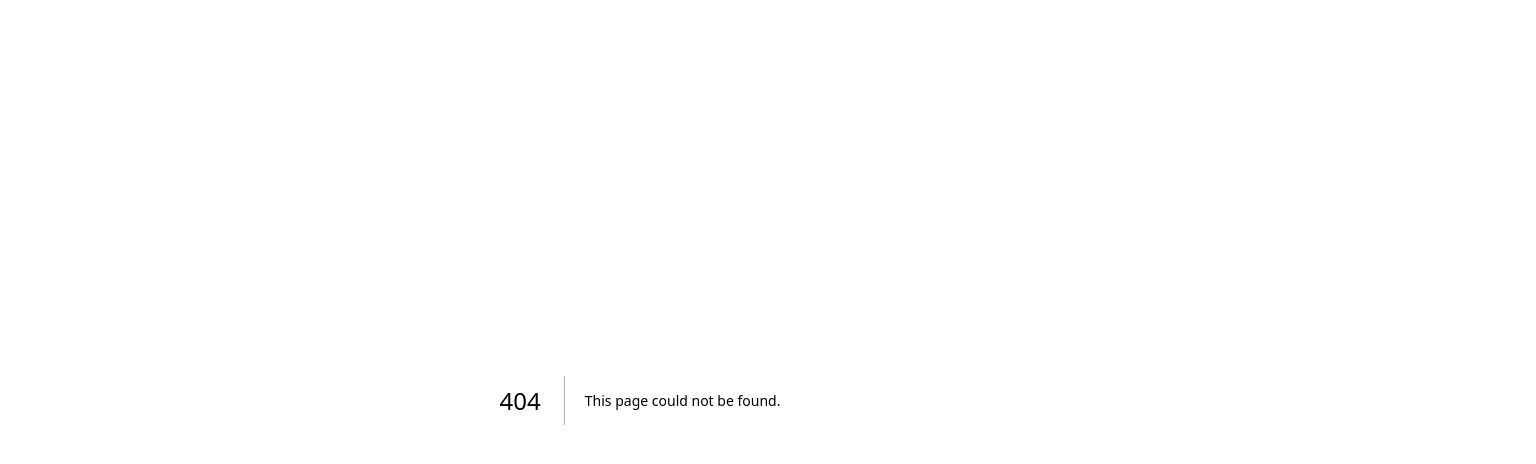
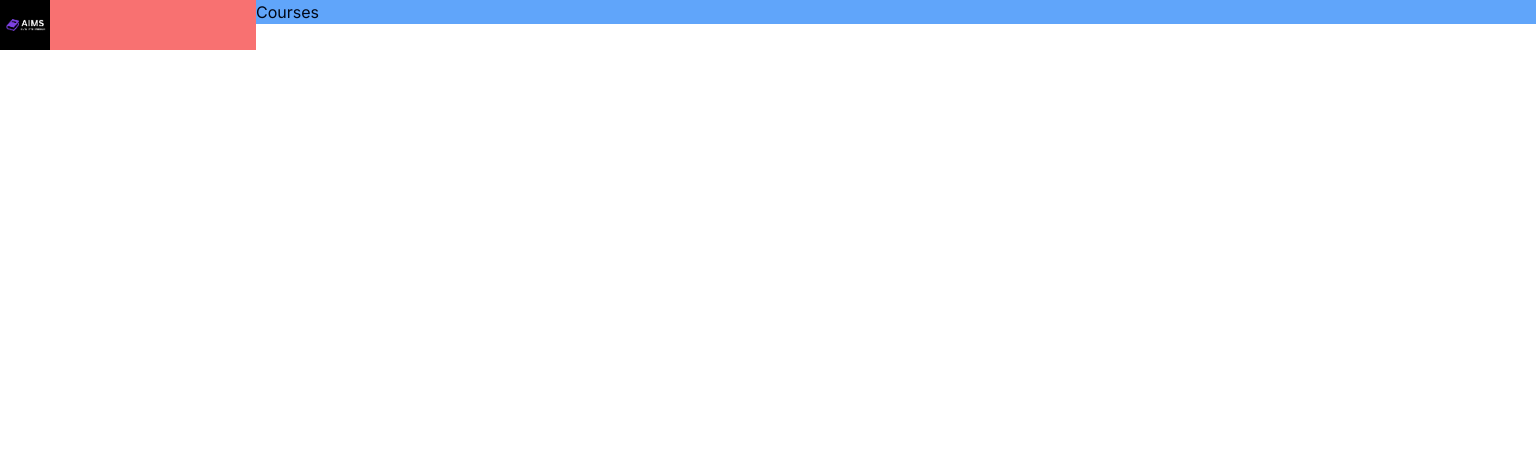
Before and after one commit to harrykamboj1/AIMS, a Next.js app: page /courses in a window 1280 px wide. Before the commit this address had no page. Shown: the top 464 px of the page, 1536 px wide, since content can reach past the window. Built offline with nearby package versions, Linux system fonts and the light colour scheme.

Commit message:
Logo and sidebar added

```diff
--- /dev/null
+++ b/app/(main)/_components/SideNavigationBar.jsx
@@ -0,0 +1,26 @@
+import { BadgeIcon, BookIcon } from "lucide-react";
+import Image from "next/image";
+import React from "react";
+
+const menuData = [
+  {
+    id: 1,
+    name: "All Courses",
+    icon: BookIcon,
+  },
+  {
+    id: 2,
+    name: "Membership",
+    icon: BadgeIcon,
+  },
+];
+
+const SideNavigationBar = () => {
+  return (
+    <div className="">
+      <Image src={"/AIMS.png"} height={50} width={50} />
+    </div>
+  );
+};
+
+export default SideNavigationBar;
--- /dev/null
+++ b/app/(main)/courses/page.js
@@ -0,0 +1,11 @@
+import React from 'react'
+
+function Cousese() {
+    return (
+        <div>
+            Courses
+        </div>
+    )
+}
+
+export default Cousese
--- /dev/null
+++ b/app/(main)/layout.js
@@ -0,0 +1,17 @@
+import React from 'react'
+import SideNavigationBar from './_components/SideNavigationBar'
+
+function layout({ children }) {
+    return (
+        <div className='grid'>
+            <div className=' bg-red-400 sm:w-64 hidden sm:block grid-cols-3 fixed'>
+                <SideNavigationBar />
+            </div>
+            <div className='sm:ml-64 grid-cols-9 bg-blue-400 w-full'>
+                {children}
+            </div>
+        </div>
+    )
+}
+
+export default layout
--- a/app/globals.css
+++ b/app/globals.css
@@ -2,12 +2,12 @@
 @tailwind components;
 @tailwind utilities;
 
-body {
+/* body {
   background-color: #f0f0f0;
-}
+} */
 @layer base {
   :root {
-    --background: 0 0% 100%;
+    --background: 0°, 0%, 94.1%;
     --foreground: 222.2 84% 4.9%;
     --card: 0 0% 100%;
     --card-foreground: 222.2 84% 4.9%;
```
Also changed, not shown: public/AIMS (1).png (added), public/AIMS.png (added).
